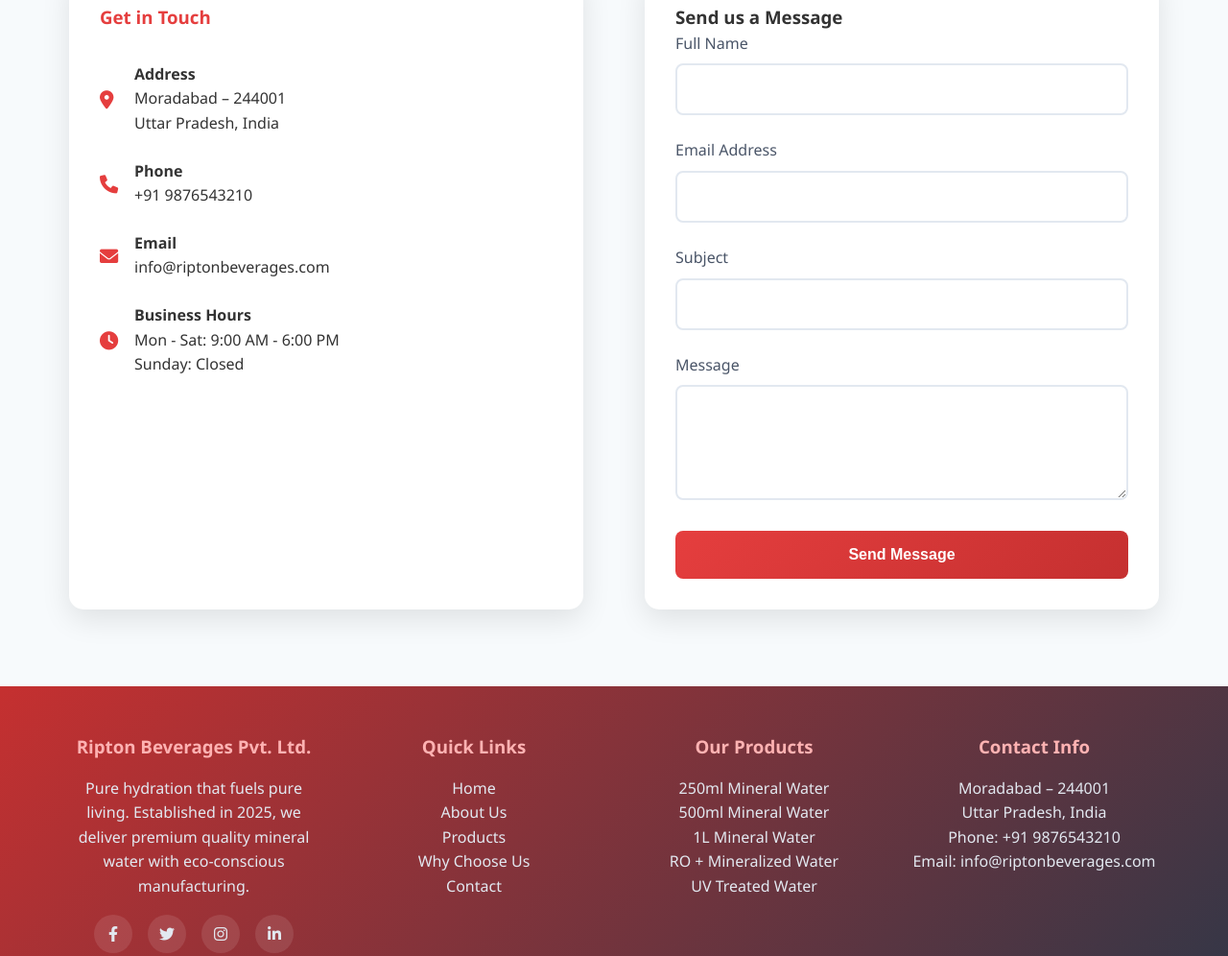
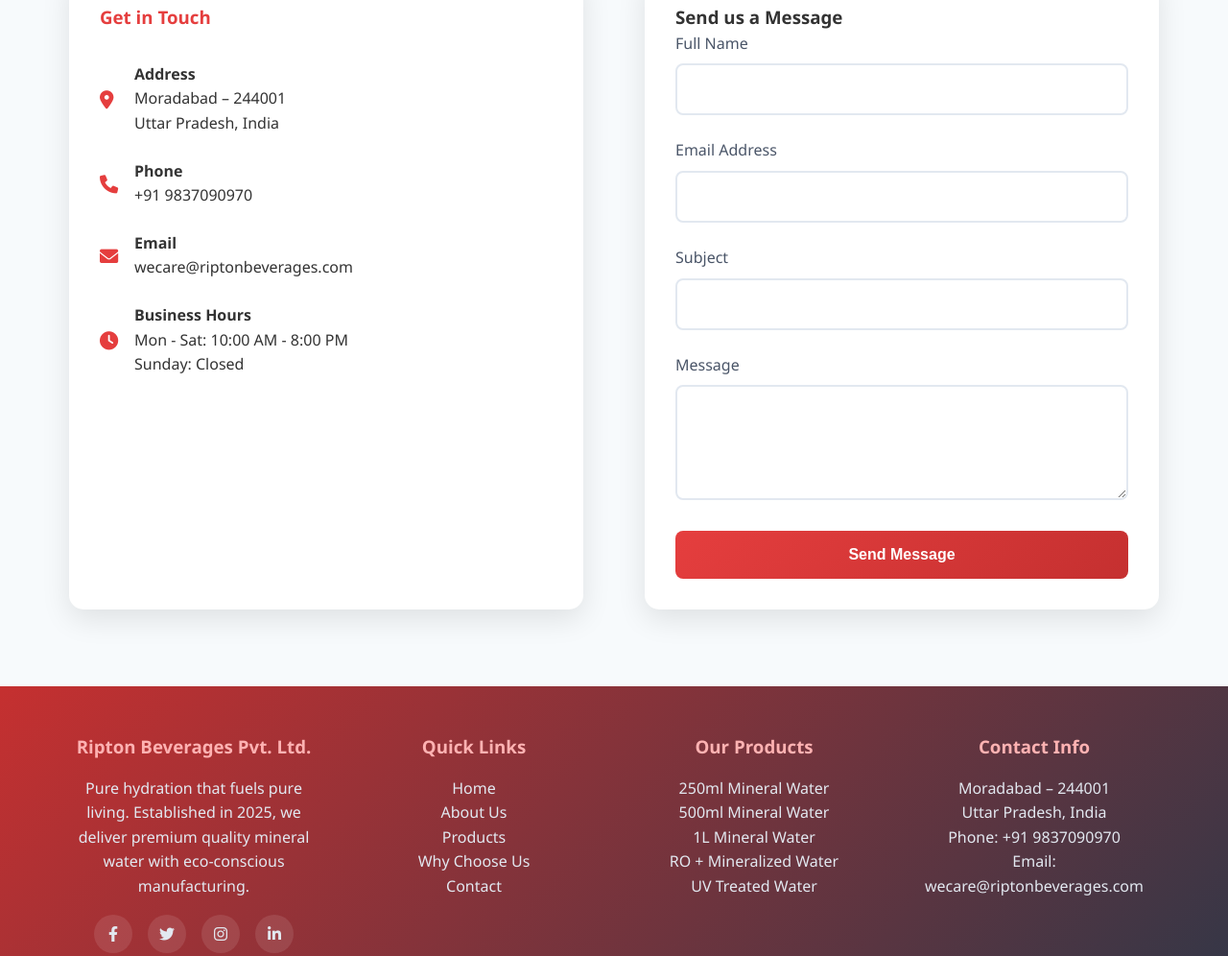
Before and after one commit to ijlaal001/ripton, a plain HTML site: page index.html in a window 1280 px wide. Shown: the part 4006-5002 px from the top of the page at 96% size. Drawn offline with Linux system fonts and the light colour scheme.

Commit message:
Update index.html
email and number correction

```diff
--- a/index.html
+++ b/index.html
@@ -982,21 +982,21 @@
                         <i class="fas fa-phone"></i>
                         <div>
                             <h4>Phone</h4>
-                            <p>+91 9876543210</p>
+                            <p>+91 9837090970</p>
                         </div>
                     </div>
                     <div class="contact-item">
                         <i class="fas fa-envelope"></i>
                         <div>
                             <h4>Email</h4>
-                            <p>info@riptonbeverages.com</p>
+                            <p>wecare@riptonbeverages.com</p>
                         </div>
                     </div>
                     <div class="contact-item">
                         <i class="fas fa-clock"></i>
                         <div>
                             <h4>Business Hours</h4>
-                            <p>Mon - Sat: 9:00 AM - 6:00 PM<br>Sunday: Closed</p>
+                            <p>Mon - Sat: 10:00 AM - 8:00 PM<br>Sunday: Closed</p>
                         </div>
                     </div>
                 </div>
@@ -1060,8 +1060,8 @@
                     <h3>Contact Info</h3>
                     <p>Moradabad – 244001</p>
                     <p>Uttar Pradesh, India</p>
-                    <p>Phone: +91 9876543210</p>
-                    <p>Email: info@riptonbeverages.com</p>
+                    <p>Phone: +91 9837090970</p>
+                    <p>Email: wecare@riptonbeverages.com</p>
                 </div>
             </div>
             <div class="footer-bottom">
```
